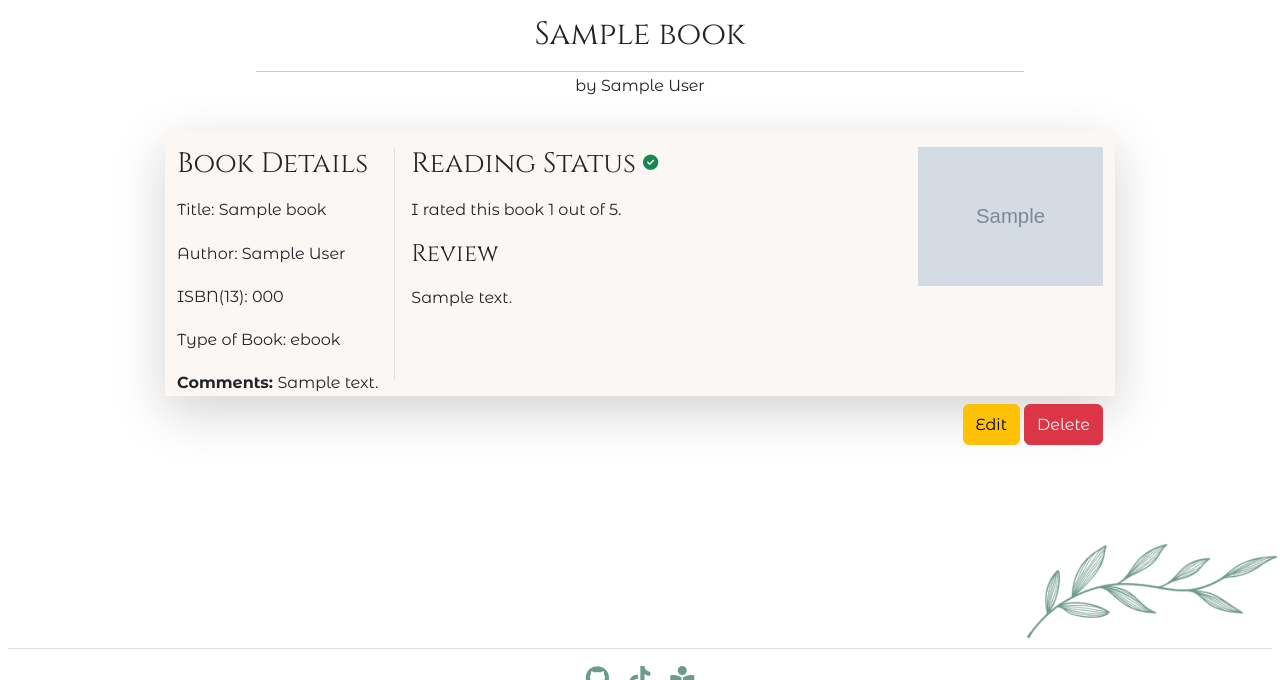
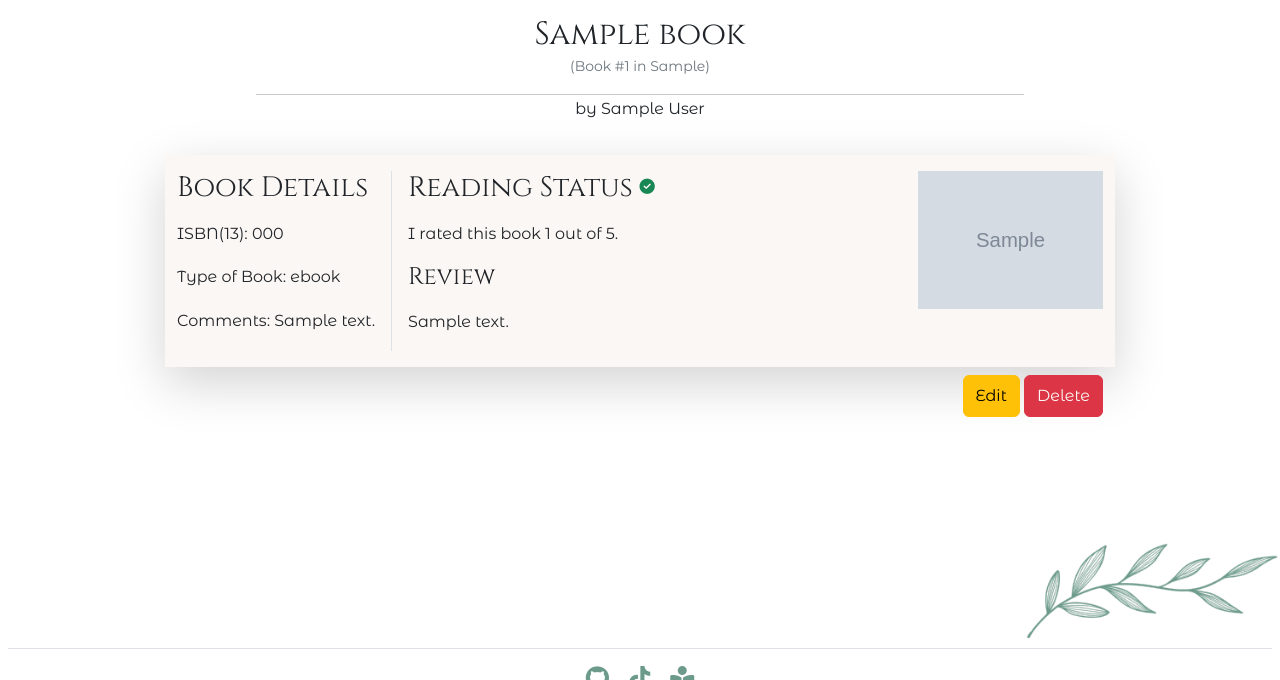
Before and after one commit to ArcLiz/the-library-app, a Django app: page /library/book/1/ in a window 1280 px wide. Shown: the part 84-764 px from the top of the page. Run offline with Django 3.2, Linux system fonts and the light colour scheme; tables that the repository leaves empty hold one stand-in row (values such as "Sample post"); grey boxes marked "Sample" are stand-in pictures; some libraries are stand-ins or nearby versions; some web fonts are replaced.

Commit message:
Edit book model to contain more details

```diff
--- a/library/forms.py
+++ b/library/forms.py
@@ -8,12 +8,14 @@ class BookForm(forms.ModelForm):
 
     class Meta:
         model = Book
-        fields = ['title', 'author', 'genres', 'isbn',
+        fields = ['title', 'author', 'series', 'num_in_series', 'genres', 'isbn',
                   'cover', 'book_type', 'read', 'review', 'rating', 'comments']
 
         labels = {
             'title': 'Book Title',
             'author': 'Author',
+            'series': 'Book Series',
+            'num_in_series': 'Book # in Series',
             'genres': 'Genres',
             'isbn': 'ISBN(13)',
             'cover': 'Cover Image',
--- a/library/models.py
+++ b/library/models.py
@@ -21,6 +21,8 @@ class Book(models.Model):
     """ A model to create and manage books """
     title = models.CharField(max_length=255)
     author = models.CharField(max_length=255)
+    series = models.CharField(max_length=100, blank=True, null=True)
+    num_in_series = models.IntegerField(blank=True, null=True)
     genres = models.ManyToManyField(Genre)
     isbn = models.CharField(max_length=13)  # Assuming ISBN-13 format
     cover = ResizedImageField(
@@ -41,6 +43,9 @@ class Book(models.Model):
                                  (i, i) for i in range(1, 6)])
     comments = models.CharField(max_length=200, blank=True, null=True)
 
+    class Meta:
+        ordering = ['author', 'series', 'num_in_series', 'title']
+
     def save(self, *args, **kwargs):
         self.book_type = self.book_type.capitalize()
         super(Book, self).save(*args, **kwargs)
--- a/library/templates/library/book_detail.html
+++ b/library/templates/library/book_detail.html
@@ -5,21 +5,20 @@
 
 <div id="bookContainer" class="container">
     <div class="row my-3">
-        <div class="col-10 offset-1">
-            <h2 class="text-center heading-6">{{ book.title }}</h2>
+        <div class="col-10 offset-1 text-center">
+            <h2 class="heading-6 mb-0">{{ book.title }}</h2>
+            {% if book.series %}<p class="small text-muted mt-0">(Book #{{book.num_in_series}} in {{book.series}})</p>{% endif %}
             <hr class="m-auto" style="width: 60vw">
-            <p class="text-center">by {{ book.author }}</p>
+            <p>by {{ book.author }}</p>
         </div>
     </div>
     <div class="row">
         <div class="col-lg-10 offset-lg-1 shadow-lg bg-light d-flex">
             <div class="mt-3">
                 <h3>Book Details </h3>
-                <p>Title: {{ book.title}}</p>
-                <p>Author: {{ book.author }}</p>
                 <p>ISBN(13): {{ book.isbn }}</p>
                 <p>Type of Book: {{ book.book_type }}</p>
-                <span class="fw-bolder">Comments: </span><span>{{ book.comments }}</span>
+                <p>Comments: {{ book.comments }}</p>
             </div>
             <div class="m-3 border-start ps-3">
                 <h3>Reading Status {% if book.read == True %} <span class="small"><i class="fa-solid fa-circle-check text-success fa-2xs"></i></span></h3>
--- a/library/views.py
+++ b/library/views.py
@@ -5,8 +5,9 @@ from django_tables2 import SingleTableView
 from django.db.models import Q
 
 from .models import Book
+from .tables import BookTable
 from .forms import BookForm, QuickForm
-from .tables import BookTable
+
 
 # Create your views here.
 
@@ -66,18 +67,22 @@ class MyLibrary(SingleTableView):
 
     def get_queryset(self):
         user = self.request.user
-        query = self.request.GET.get('q')  # Hämta söktermen från användaren
+        query = self.request.GET.get('q')
 
-        # Begränsa sökningen till böcker som tillhör användaren
         queryset = Book.objects.filter(user=user)
 
-        # Om det finns en sökterm, använd Q-objekt för att filtrera böckerna
         if query:
             queryset = queryset.filter(
-                Q(title__icontains=query) | Q(author__icontains=query)
+                Q(title__icontains=query) | Q(
+                    author__icontains=query) | Q(series__icontains=query)
             )
 
         return queryset
+
+    def get_context_data(self, **kwargs):
+        context = super().get_context_data(**kwargs)
+        context['unread'] = context['books'].filter(read=False).count()
+        return context
 
 
 def book_details(request, pk):
```
Also changed, not shown: library/tables.py (+9 -8 lines), library/templates/library/library.html (+6 -5 lines), library/migrations/0002_auto_20231003_1705.py (added).
